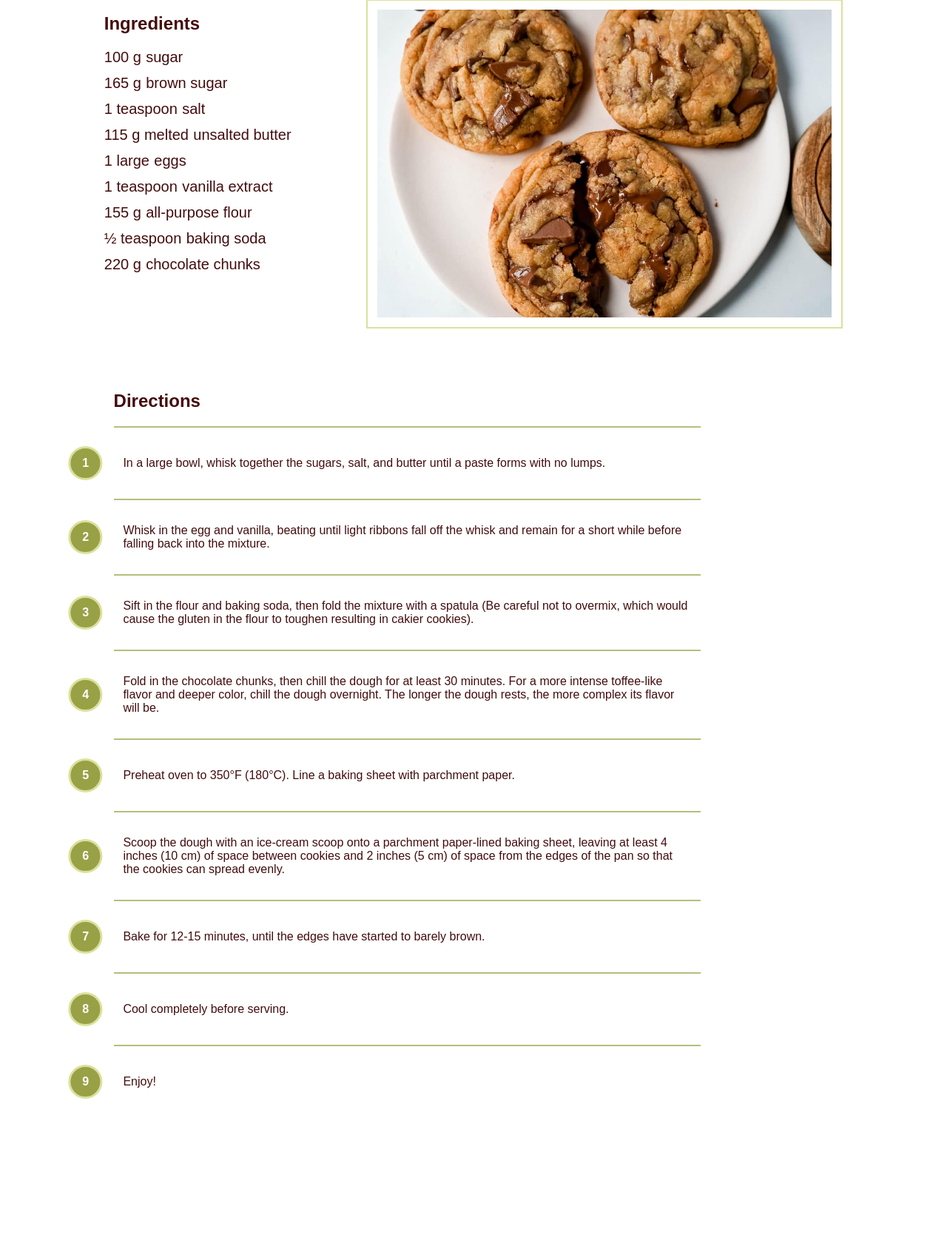
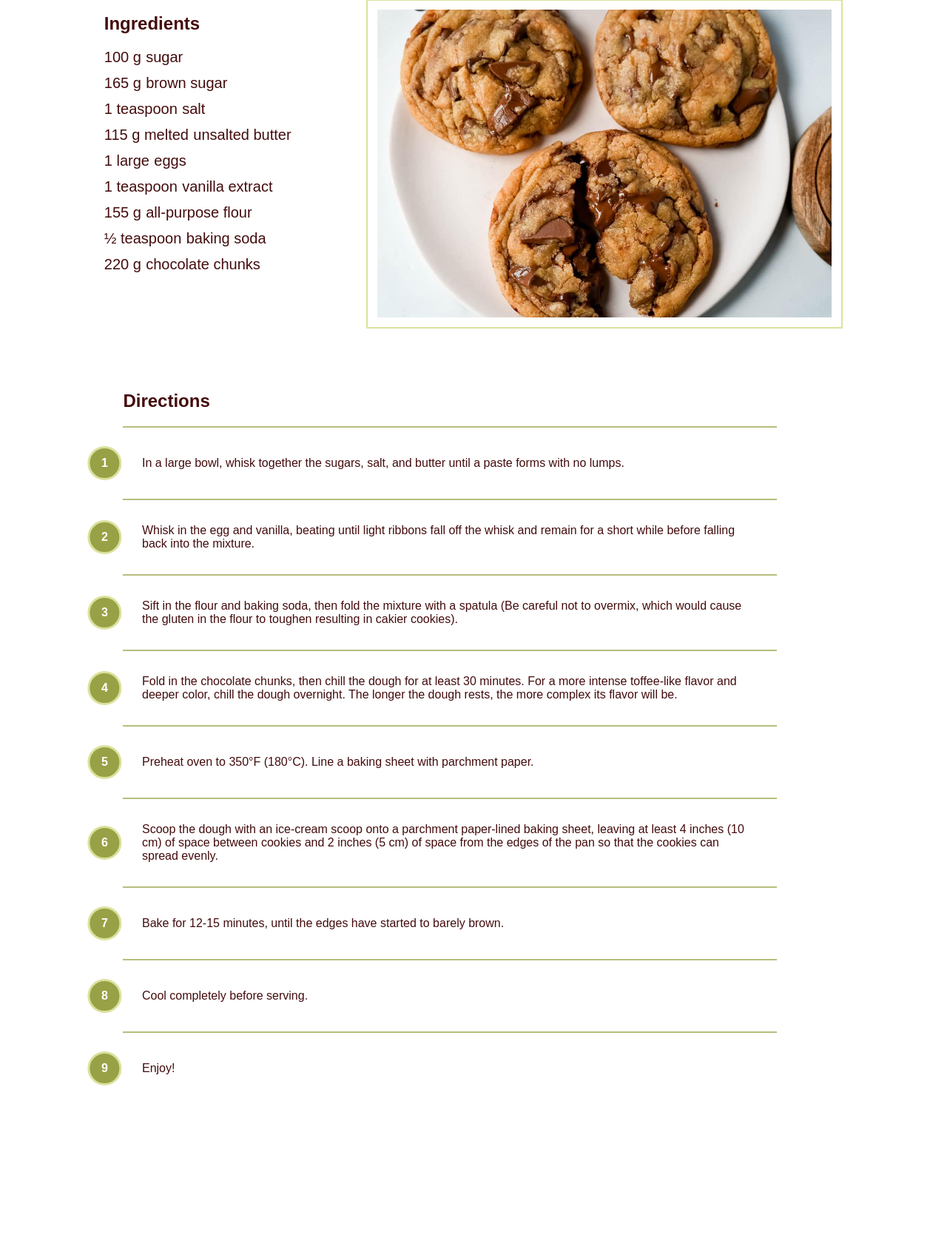
Before and after one commit to YanaAnMar/Cravely, a Django app: page /recipe/1/ in a window 1280 px wide. Shown: the part 502-2186 px from the top of the page at 74% size. After the commit the page ends 1969 px from the top, so only its background shows below. Run offline with Django 5.2, Linux system fonts and the light colour scheme; data comes from the database, SQL or seed files in the repository.

Commit message:
Recipe template style update

```diff
--- a/static/recipepage.css
+++ b/static/recipepage.css
@@ -1,5 +1,6 @@
 body{
     font-family: Arial, Helvetica, sans-serif;
+    color: rgb(68, 12, 13);
 }
 
 
@@ -93,10 +94,10 @@ ol.recipe-steps li{
     display: flex;
     align-items: center;
 
-    padding: 4vh 1vw;
+    padding: 4vh 2vw;
 
     min-height: 4vh;
-    max-width: 60vw;
+    max-width: 65vw;
     font-family: 1vh;
 
     border-top: 2px solid rgba(153, 161, 70, 0.7);
@@ -123,8 +124,6 @@ ol.recipe-steps li::before{
     border: 3px solid #dbe19c;
 
 }
-
-
 .recipe-directions{
-    padding: 4vh 5vw;
+    padding: 4vh 6vw;
 }
```
